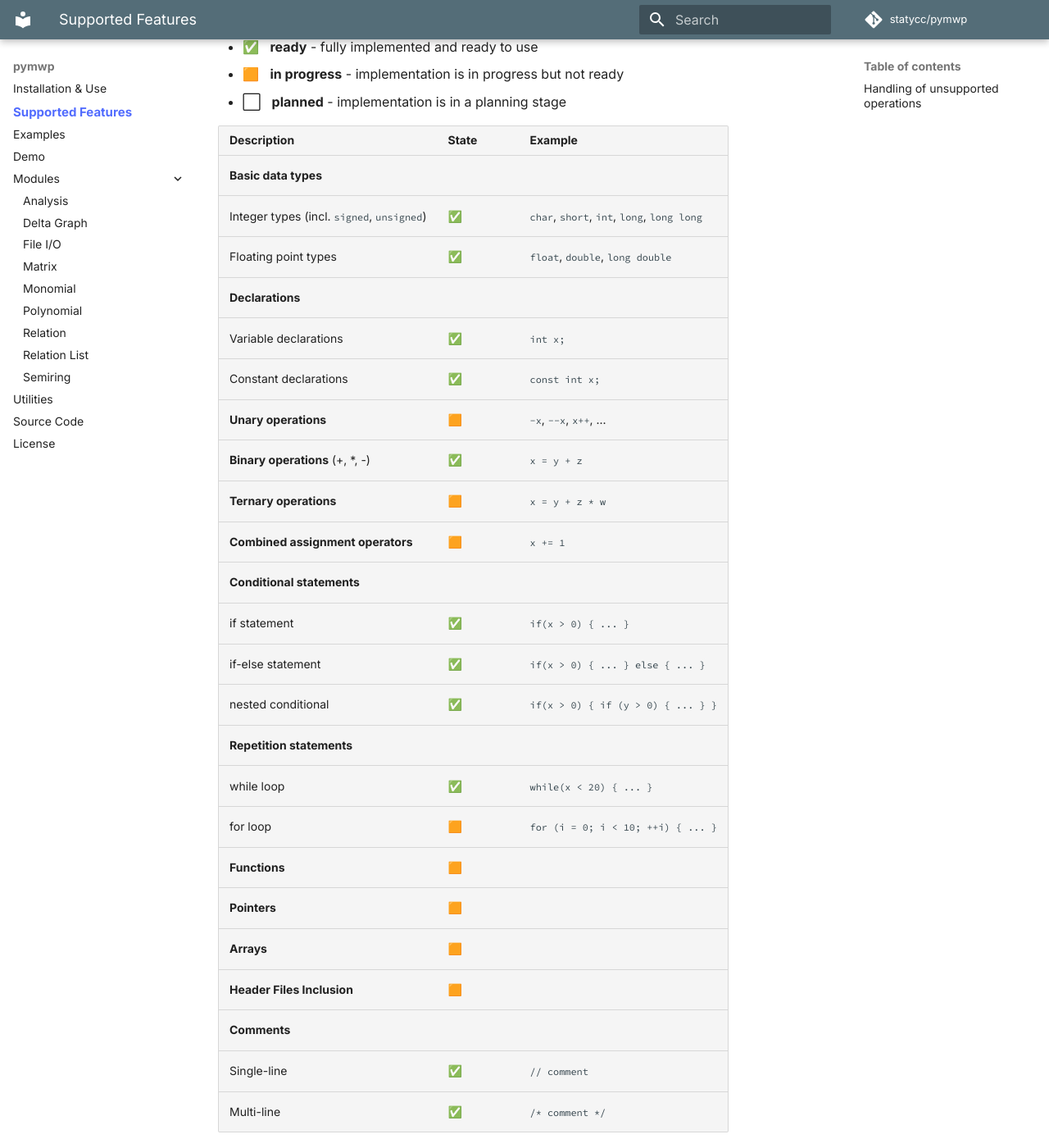
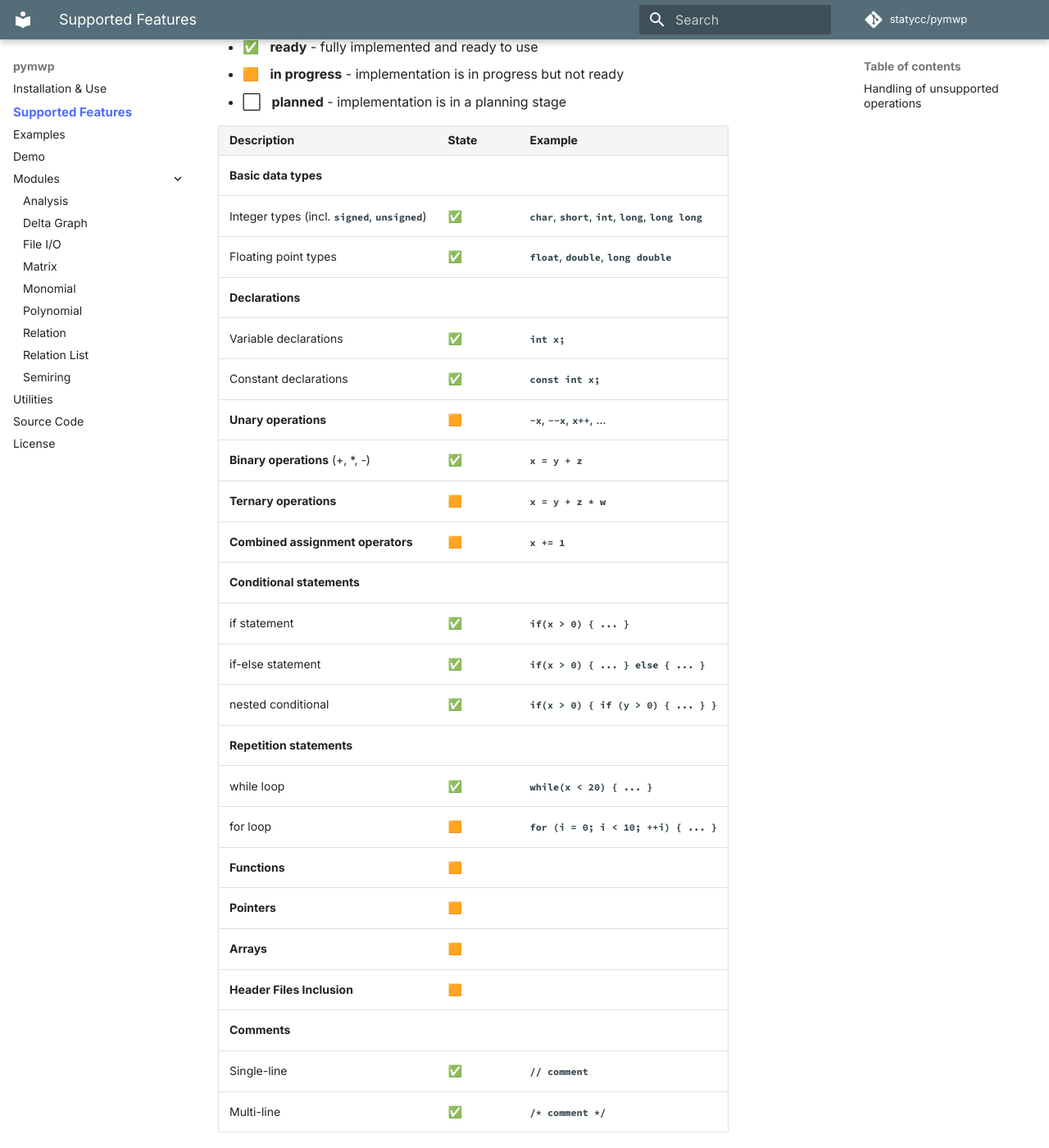
Before and after one commit to statycc/pymwp, an MkDocs documentation site: the page built from docs/features.md, in a window 1280 px wide and 1400 px high, scrolled down 418 px. Shown: the whole window at 82% size. Built offline with MkDocs 1.6.1 and Material for MkDocs 9.7.7, drawn with Linux system fonts in a browser that asks for light colours; nearby versions of some CDN libraries; comment, search, counter and statistics services are not loaded.

Commit message:
small edits to docs

```diff
--- a/docs/assets/styles.css
+++ b/docs/assets/styles.css
@@ -76,7 +76,13 @@ table tr th :last-child, table tr td :last-child {
 .md-typeset table:not([class]) {
     font-size: .70rem;
     box-shadow: none;
+}
+.md-typeset table:not([class]) thead{
     background: var(--md-code-bg-color);
+}
+.md-typeset table:not([class]) tbody code{
+    background: transparent;
+    font-weight: bold;
 }
 
 .md-typeset table:not([class]) tr:hover {
--- a/requirements-dev.txt
+++ b/requirements-dev.txt
@@ -4,7 +4,7 @@ flake8
 pytest
 pytest-cov
 pytest-mock
-mkdocs==1.1.2
+mkdocs
 mkdocs-material
 mkdocstrings
 mkdocs-include-markdown-plugin
```
Also changed, not shown: README.md (+6 -0 lines).
